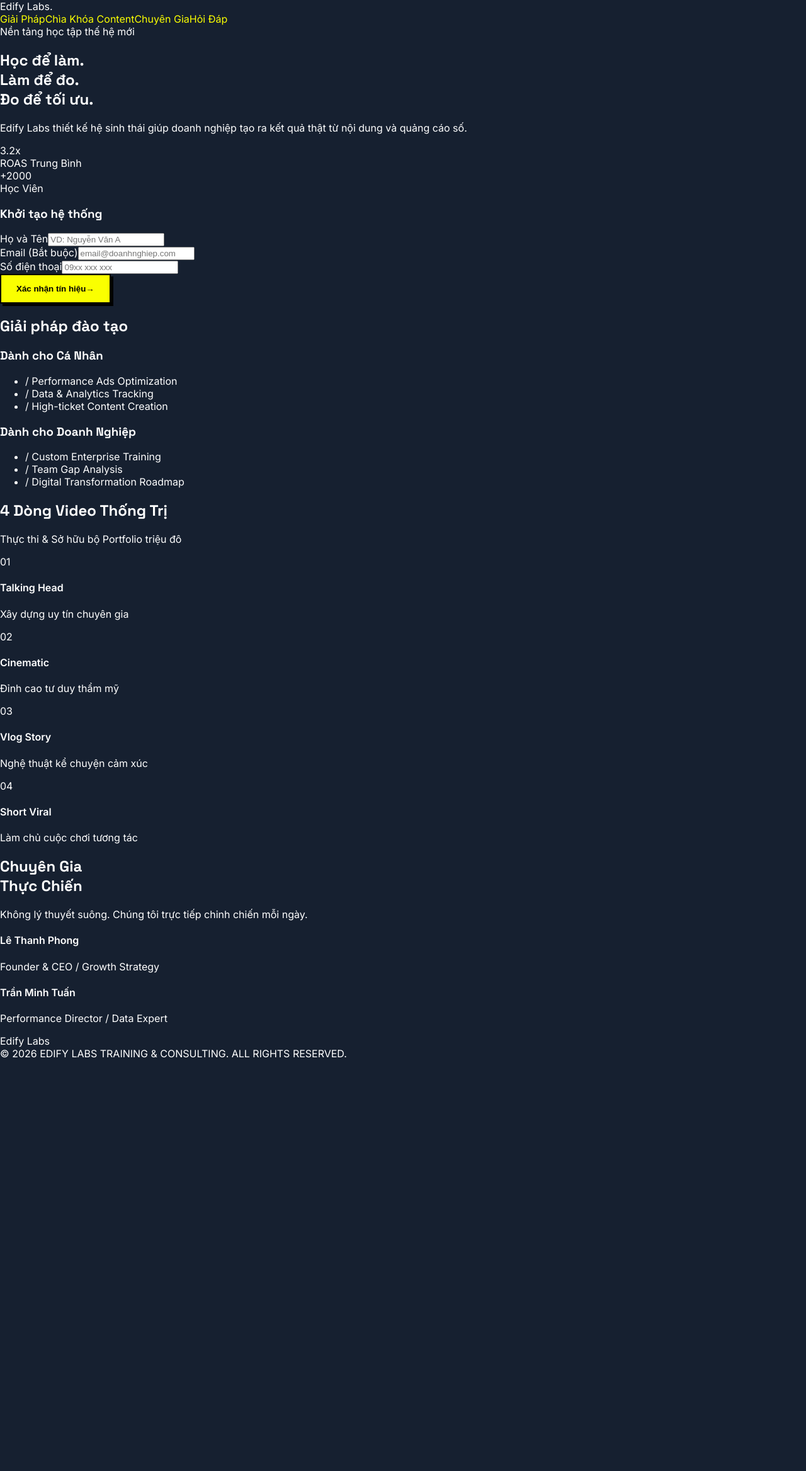
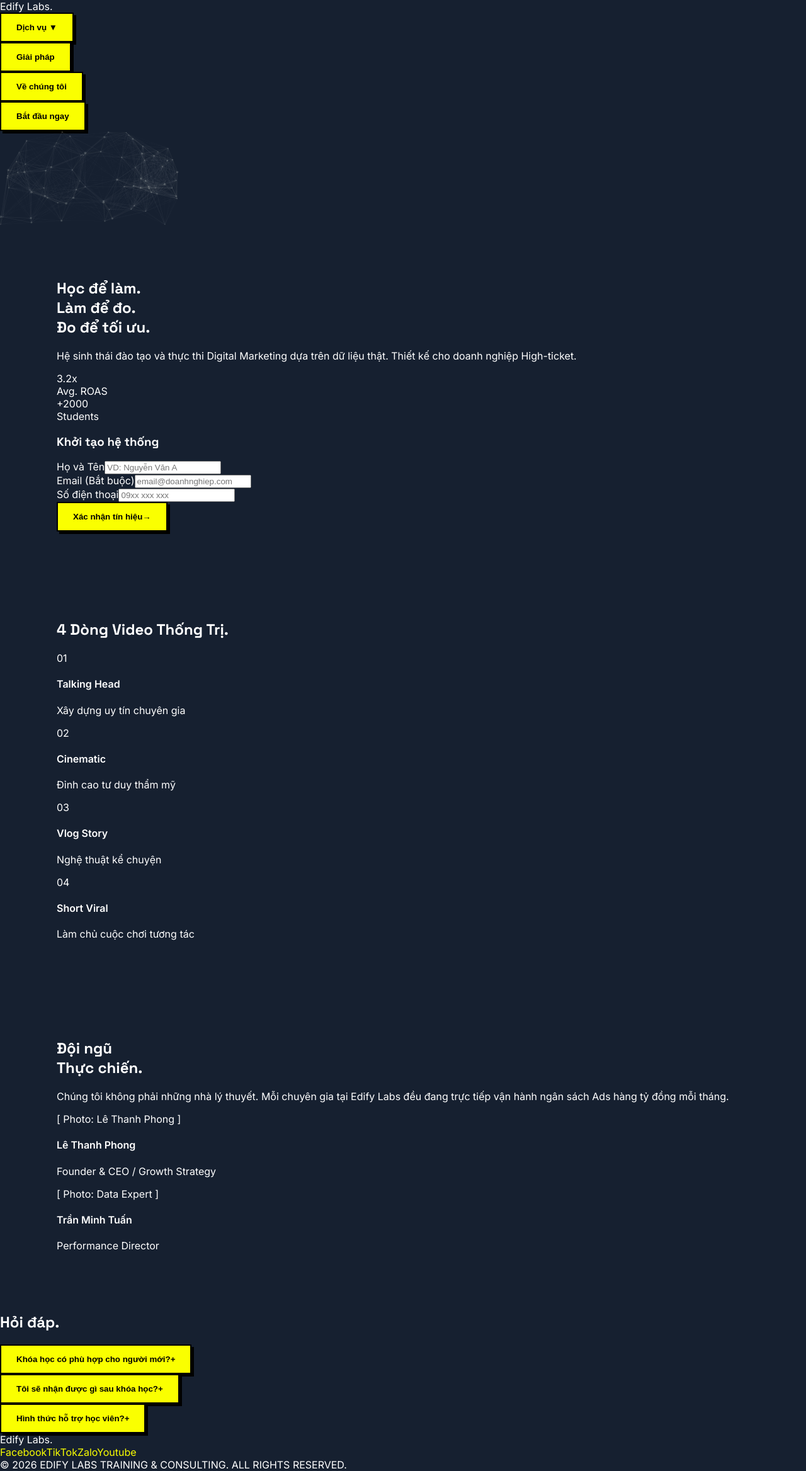
Before and after one commit to edifylabsinfo-ops/edify-website-2026, a React (Vite) app: page /courses in a window 1280 px wide. Shown: the whole page at 63% size. Before the commit the page ends 1683 px from the top, so only its background shows below. Built offline with nearby package versions, Linux system fonts and the light colour scheme.

Commit message:
Update App.jsx

```diff
--- a/src/App.jsx
+++ b/src/App.jsx
@@ -1,131 +1,225 @@
-import React from 'react';
+import React, { useState, useEffect, useRef } from 'react';
 import LeadForm from './components/LeadForm';
 
-export default function Home() {
+// --- SUB-COMPONENTS ---
+
+const NavItem = ({ title, children }) => {
+  const [isOpen, setIsOpen] = useState(false);
   return (
-    <div className="min-h-screen bg-[#163020] text-[#EEF0E5] font-sans selection:bg-[#EEF0E5] selection:text-[#163020]">
+    <div className="relative group" onMouseEnter={() => setIsOpen(true)} onMouseLeave={() => setIsOpen(false)}>
+      <button className="flex items-center gap-2 text-[11px] tracking-[0.2em] uppercase opacity-70 hover:opacity-100 transition-all py-4">
+        {title} {children && <span className="text-[8px]">▼</span>}
+      </button>
+      {children && isOpen && (
+        <div className="absolute top-full left-0 w-64 bg-[#163020] border border-[#EEF0E5]/10 p-4 z-50 animate-fadeIn">
+          {children}
+        </div>
+      )}
+    </div>
+  );
+};
 
-      {/* 1. NAVIGATION BAR */}
-      <nav className="fixed top-0 w-full z-50 bg-[#163020]/90 backdrop-blur-md border-b border-[#EEF0E5]/10 px-6 py-4 flex justify-between items-center">
-        <div className="text-xl font-serif tracking-[0.3em] uppercase font-bold">Edify Labs.</div>
-        <div className="hidden md:flex gap-10 text-[10px] tracking-[0.2em] uppercase opacity-70">
-          <a href="#solutions" className="hover:text-white transition-colors">Giải Pháp</a>
-          <a href="#content" className="hover:text-white transition-colors">Chìa Khóa Content</a>
-          <a href="#team" className="hover:text-white transition-colors">Chuyên Gia</a>
-          <a href="#faq" className="hover:text-white transition-colors">Hỏi Đáp</a>
+const FAQItem = ({ question, answer }) => {
+  const [isOpen, setIsOpen] = useState(false);
+  return (
+    <div className="border-b border-[#EEF0E5]/10 py-6">
+      <button onClick={() => setIsOpen(!isOpen)} className="w-full flex justify-between items-center text-left group">
+        <span className={`text-sm md:text-base font-serif uppercase tracking-widest transition-all ${isOpen ? 'text-[#EEF0E5]' : 'text-[#EEF0E5]/60'}`}>
+          {question}
+        </span>
+        <span className="text-xl opacity-30 group-hover:opacity-100">{isOpen ? '−' : '+'}</span>
+      </button>
+      {isOpen && (
+        <div className="mt-4 text-[12px] tracking-widest uppercase leading-relaxed text-[#EEF0E5]/50 animate-fadeIn">
+          {answer}
         </div>
+      )}
+    </div>
+  );
+};
+
+// --- MAIN APP ---
+
+export default function App() {
+  const [scrolled, setScrolled] = useState(false);
+  const canvasRef = useRef(null);
+
+  // Logic Particle Canvas (Hồi sinh từ bản cũ)
+  useEffect(() => {
+    const canvas = canvasRef.current;
+    if (!canvas) return;
+    const ctx = canvas.getContext('2d');
+    let pts = [];
+    const resize = () => {
+      canvas.width = canvas.offsetWidth;
+      canvas.height = canvas.offsetHeight;
+    };
+    resize();
+    window.addEventListener('resize', resize);
+
+    for (let i = 0; i < 80; i++) {
+      pts.push({
+        x: Math.random() * canvas.width,
+        y: Math.random() * canvas.height,
+        vx: (Math.random() - 0.5) * 0.3,
+        vy: (Math.random() - 0.5) * 0.3,
+        r: Math.random() * 1.5 + 0.5,
+      });
+    }
+
+    const animate = () => {
+      ctx.clearRect(0, 0, canvas.width, canvas.height);
+      pts.forEach((p, i) => {
+        p.x += p.vx; p.y += p.vy;
+        if (p.x < 0 || p.x > canvas.width) p.vx *= -1;
+        if (p.y < 0 || p.y > canvas.height) p.vy *= -1;
+        ctx.beginPath();
+        ctx.arc(p.x, p.y, p.r, 0, Math.PI * 2);
+        ctx.fillStyle = 'rgba(238, 240, 229, 0.15)';
+        ctx.fill();
+        for (let j = i + 1; j < pts.length; j++) {
+          const q = pts[j];
+          const d = Math.hypot(p.x - q.x, p.y - q.y);
+          if (d < 100) {
+            ctx.beginPath(); ctx.moveTo(p.x, p.y); ctx.lineTo(q.x, q.y);
+            ctx.strokeStyle = `rgba(238, 240, 229, ${0.1 * (1 - d / 100)})`;
+            ctx.lineWidth = 0.5; ctx.stroke();
+          }
+        }
+      });
+      requestAnimationFrame(animate);
+    };
+    animate();
+    return () => window.removeEventListener('resize', resize);
+  }, []);
+
+  useEffect(() => {
+    const handleScroll = () => setScrolled(window.scrollY > 50);
+    window.addEventListener('scroll', handleScroll);
+    return () => window.removeEventListener('scroll', handleScroll);
+  }, []);
+
+  return (
+    <div className="bg-[#163020] text-[#EEF0E5] font-sans selection:bg-[#EEF0E5] selection:text-[#163020]">
+
+      {/* NAVIGATION */}
+      <nav className={`fixed top-0 w-full z-50 transition-all duration-500 px-6 md:px-12 py-6 flex justify-between items-center ${scrolled ? 'bg-[#163020]/95 backdrop-blur-md border-b border-[#EEF0E5]/10 py-4' : 'bg-transparent'}`}>
+        <div className="text-xl font-serif tracking-[0.4em] uppercase font-bold">Edify Labs.</div>
+        <div className="hidden lg:flex gap-10">
+          <NavItem title="Dịch vụ">
+            <div className="space-y-4 text-[10px] tracking-widest uppercase">
+              <a href="#" className="block opacity-60 hover:opacity-100">/ Agency</a>
+              <a href="#" className="block opacity-60 hover:opacity-100">/ Studio Production</a>
+              <a href="#" className="block opacity-60 hover:opacity-100">/ E-Learning Platform</a>
+            </div>
+          </NavItem>
+          <NavItem title="Giải pháp" />
+          <NavItem title="Về chúng tôi" />
+        </div>
+        <button className="bg-[#EEF0E5] text-[#163020] px-6 py-2 text-[10px] font-bold tracking-widest uppercase hover:bg-white transition-all rounded-none">
+          Bắt đầu ngay
+        </button>
       </nav>
 
-      {/* 2. HERO SECTION (Học để làm...) */}
-      <section className="pt-40 pb-20 px-6 md:px-12 max-w-7xl mx-auto grid grid-cols-1 lg:grid-cols-2 gap-16 items-center">
+      {/* HERO SECTION */}
+      <section className="relative min-h-screen flex items-center pt-20 overflow-hidden">
+        <canvas ref={canvasRef} className="absolute inset-0 z-0 opacity-40" />
+        <div className="container mx-auto px-6 md:px-12 grid grid-cols-1 lg:grid-cols-2 gap-20 items-center relative z-10">
           <div className="space-y-10">
-          <div className="inline-block border border-[#EEF0E5]/30 px-4 py-1 text-[10px] tracking-[0.3em] uppercase opacity-60">
-            Nền tảng học tập thế hệ mới
-          </div>
-          <h1 className="text-5xl md:text-8xl font-serif leading-[1.1] uppercase tracking-tighter">
+            <div className="w-12 h-[1px] bg-[#EEF0E5]/40"></div>
+            <h1 className="text-6xl md:text-8xl font-serif leading-none uppercase tracking-tighter">
               Học để làm.<br />
               <span className="text-[#EEF0E5]/30 italic">Làm để đo.</span><br />
               Đo để tối ưu.
             </h1>
-          <p className="text-sm md:text-base leading-relaxed tracking-widest uppercase opacity-60 max-w-lg">
-            Edify Labs thiết kế hệ sinh thái giúp doanh nghiệp tạo ra kết quả thật từ nội dung và quảng cáo số.
+            <p className="text-[11px] md:text-xs tracking-[0.3em] uppercase leading-relaxed opacity-60 max-w-md">
+              Hệ sinh thái đào tạo và thực thi Digital Marketing dựa trên dữ liệu thật. Thiết kế cho doanh nghiệp High-ticket.
             </p>
-          {/* STATS MINI */}
-          <div className="grid grid-cols-2 md:grid-cols-4 gap-8 pt-10 border-t border-[#EEF0E5]/10">
-            <div>
-              <div className="text-2xl font-serif">3.2x</div>
-              <div className="text-[8px] tracking-widest uppercase opacity-40">ROAS Trung Bình</div>
-            </div>
-            <div>
-              <div className="text-2xl font-serif">+2000</div>
-              <div className="text-[8px] tracking-widest uppercase opacity-40">Học Viên</div>
-            </div>
+            <div className="flex gap-12 pt-6">
+              <div><div className="text-3xl font-serif">3.2x</div><div className="text-[8px] tracking-widest uppercase opacity-40">Avg. ROAS</div></div>
+              <div><div className="text-3xl font-serif">+2000</div><div className="text-[8px] tracking-widest uppercase opacity-40">Students</div></div>
             </div>
           </div>
           <div className="relative">
-          <div className="absolute -inset-4 bg-[#EEF0E5]/5 blur-2xl"></div>
-          <LeadForm campaignName="Home_Rebuild_2026" />
+            <div className="absolute -inset-10 bg-[#EEF0E5]/5 blur-[120px] rounded-full"></div>
+            <LeadForm campaignName="Rebuild_Homepage_2026" />
+          </div>
         </div>
       </section>
 
-      {/* 3. SOLUTIONS SECTION */}
-      <section id="solutions" className="py-24 border-t border-[#EEF0E5]/10 bg-[#12281a]">
-        <div className="max-w-7xl mx-auto px-6 md:px-12">
-          <div className="mb-20">
-            <h2 className="text-3xl font-serif uppercase tracking-widest mb-4">Giải pháp đào tạo</h2>
-            <div className="w-20 h-[1px] bg-[#EEF0E5]"></div>
+      {/* 4 VIDEO FORMATS SECTION (THE CORE) */}
+      <section className="py-32 border-y border-[#EEF0E5]/10 bg-[#12281a]">
+        <div className="container mx-auto px-6 md:px-12">
+          <div className="mb-20 text-center">
+            <h2 className="text-4xl md:text-6xl font-serif uppercase tracking-tight">4 Dòng Video <span className="text-[#EEF0E5]/30">Thống Trị.</span></h2>
           </div>
+          <div className="grid grid-cols-1 md:grid-cols-2 lg:grid-cols-4 gap-px bg-[#EEF0E5]/10 border border-[#EEF0E5]/10">
+            {[
+              { id: '01', title: 'Talking Head', desc: 'Xây dựng uy tín chuyên gia' },
+              { id: '02', title: 'Cinematic', desc: 'Đỉnh cao tư duy thẩm mỹ' },
+              { id: '03', title: 'Vlog Story', desc: 'Nghệ thuật kể chuyện' },
+              { id: '04', title: 'Short Viral', desc: 'Làm chủ cuộc chơi tương tác' }
+            ].map(item => (
+              <div key={item.id} className="bg-[#163020] p-10 space-y-12 hover:bg-[#EEF0E5] hover:text-[#163020] transition-all duration-700 group">
+                <div className="text-4xl font-serif opacity-10 group-hover:opacity-100">{item.id}</div>
+                <div>
+                  <h4 className="text-lg font-serif uppercase tracking-widest mb-3">{item.title}</h4>
+                  <p className="text-[10px] tracking-widest uppercase opacity-50 group-hover:opacity-100">{item.desc}</p>
+                </div>
+              </div>
+            ))}
+          </div>
+        </div>
+      </section>
 
-          <div className="grid grid-cols-1 md:grid-cols-2 gap-px bg-[#EEF0E5]/10 border border-[#EEF0E5]/10">
-            <div className="bg-[#163020] p-12 space-y-6">
-              <h3 className="text-xl font-serif uppercase tracking-widest text-[#EEF0E5]/50">Dành cho Cá Nhân</h3>
-              <ul className="space-y-4 text-xs tracking-[0.2em] uppercase opacity-70">
-                <li>/ Performance Ads Optimization</li>
-                <li>/ Data & Analytics Tracking</li>
-                <li>/ High-ticket Content Creation</li>
-              </ul>
+      {/* TEAM SECTION */}
+      <section className="py-32 container mx-auto px-6 md:px-12">
+        <div className="grid grid-cols-1 lg:grid-cols-3 gap-20">
+          <div className="space-y-6">
+            <h2 className="text-4xl font-serif uppercase">Đội ngũ <br /> Thực chiến.</h2>
+            <p className="text-[10px] tracking-widest uppercase opacity-40 leading-loose">
+              Chúng tôi không phải những nhà lý thuyết. Mỗi chuyên gia tại Edify Labs đều đang trực tiếp vận hành ngân sách Ads hàng tỷ đồng mỗi tháng.
+            </p>
           </div>
-            <div className="bg-[#163020] p-12 space-y-6">
-              <h3 className="text-xl font-serif uppercase tracking-widest text-[#EEF0E5]/50">Dành cho Doanh Nghiệp</h3>
-              <ul className="space-y-4 text-xs tracking-[0.2em] uppercase opacity-70">
-                <li>/ Custom Enterprise Training</li>
-                <li>/ Team Gap Analysis</li>
-                <li>/ Digital Transformation Roadmap</li>
-              </ul>
+          <div className="lg:col-span-2 grid grid-cols-1 md:grid-cols-2 gap-12">
+            <div className="space-y-6">
+              <div className="aspect-[4/5] bg-[#EEF0E5]/5 border border-[#EEF0E5]/10 grayscale hover:grayscale-0 transition-all duration-1000 flex items-center justify-center text-[8px] tracking-[0.5em] uppercase opacity-20">[ Photo: Lê Thanh Phong ]</div>
+              <div>
+                <h4 className="font-serif uppercase tracking-widest">Lê Thanh Phong</h4>
+                <p className="text-[9px] tracking-widest uppercase opacity-40 italic">Founder & CEO / Growth Strategy</p>
+              </div>
+            </div>
+            <div className="space-y-6">
+              <div className="aspect-[4/5] bg-[#EEF0E5]/5 border border-[#EEF0E5]/10 grayscale hover:grayscale-0 transition-all duration-1000 flex items-center justify-center text-[8px] tracking-[0.5em] uppercase opacity-20">[ Photo: Data Expert ]</div>
+              <div>
+                <h4 className="font-serif uppercase tracking-widest">Trần Minh Tuấn</h4>
+                <p className="text-[9px] tracking-widest uppercase opacity-40 italic">Performance Director</p>
+              </div>
             </div>
           </div>
         </div>
       </section>
 
-      {/* 4. CHÌA KHÓA CONTENT (4 Dòng Video) */}
-      <section id="content" className="py-24 max-w-7xl mx-auto px-6 md:px-12">
-        <div className="text-center mb-20 space-y-4">
-          <h2 className="text-4xl md:text-6xl font-serif uppercase tracking-tighter">4 Dòng Video Thống Trị</h2>
-          <p className="text-[10px] tracking-[0.3em] uppercase opacity-50">Thực thi & Sở hữu bộ Portfolio triệu đô</p>
-        </div>
-
-        <div className="grid grid-cols-1 md:grid-cols-4 gap-6">
-          {[
-            { id: '01', title: 'Talking Head', desc: 'Xây dựng uy tín chuyên gia' },
-            { id: '02', title: 'Cinematic', desc: 'Đỉnh cao tư duy thẩm mỹ' },
-            { id: '03', title: 'Vlog Story', desc: 'Nghệ thuật kể chuyện cảm xúc' },
-            { id: '04', title: 'Short Viral', desc: 'Làm chủ cuộc chơi tương tác' }
-          ].map((item) => (
-            <div key={item.id} className="border border-[#EEF0E5]/10 p-8 hover:bg-[#EEF0E5] hover:text-[#163020] transition-all duration-500 group cursor-default">
-              <div className="text-3xl font-serif mb-12 opacity-20 group-hover:opacity-100">{item.id}</div>
-              <h4 className="text-lg font-serif uppercase mb-4 tracking-widest">{item.title}</h4>
-              <p className="text-[10px] tracking-widest uppercase opacity-60 group-hover:opacity-100">{item.desc}</p>
-            </div>
-          ))}
-        </div>
-      </section>
-
-      {/* 5. TEAM EXPERTS */}
-      <section id="team" className="py-24 bg-[#12281a] border-y border-[#EEF0E5]/10 px-6">
-        <div className="max-w-7xl mx-auto grid grid-cols-1 md:grid-cols-3 gap-16">
-          <div className="space-y-6">
-            <h2 className="text-4xl font-serif uppercase leading-none">Chuyên Gia <br /> Thực Chiến</h2>
-            <p className="text-xs tracking-widest uppercase opacity-40">Không lý thuyết suông. Chúng tôi trực tiếp chinh chiến mỗi ngày.</p>
-          </div>
-          <div className="md:col-span-2 grid grid-cols-1 md:grid-cols-2 gap-12">
-             <div className="space-y-4">
-                <div className="aspect-[4/5] bg-neutral-900 grayscale hover:grayscale-0 transition-all duration-700"></div>
-                <h4 className="font-serif uppercase tracking-widest">Lê Thanh Phong</h4>
-                <p className="text-[10px] tracking-widest uppercase opacity-50 italic">Founder & CEO / Growth Strategy</p>
-             </div>
-             <div className="space-y-4">
-                <div className="aspect-[4/5] bg-neutral-900 grayscale hover:grayscale-0 transition-all duration-700"></div>
-                <h4 className="font-serif uppercase tracking-widest">Trần Minh Tuấn</h4>
-                <p className="text-[10px] tracking-widest uppercase opacity-50 italic">Performance Director / Data Expert</p>
-             </div>
-          </div>
+      {/* FAQ SECTION */}
+      <section className="py-32 bg-[#12281a] border-t border-[#EEF0E5]/10">
+        <div className="max-w-3xl mx-auto px-6">
+          <h2 className="text-3xl font-serif uppercase tracking-widest mb-16 text-center">Hỏi đáp.</h2>
+          <FAQItem question="Khóa học có phù hợp cho người mới?" answer="Quy trình đào tạo tại Edify Labs được thiết kế theo lộ trình 'Cầm tay chỉ việc', giúp người mới bắt đầu có thể tạo ra kết quả thực tế ngay trong tuần đầu tiên." />
+          <FAQItem question="Tôi sẽ nhận được gì sau khóa học?" answer="Hệ thống tư duy Performance, bộ Portfolio video chuẩn cinematic và chứng chỉ xác nhận năng lực thực chiến từ Edify Labs." />
+          <FAQItem question="Hình thức hỗ trợ học viên?" answer="Hệ thống Mentor 1-1 hỗ trợ trực tiếp qua group kín và các buổi Live Workshop hàng tuần để xử lý vấn đề thực tế." />
         </div>
       </section>
 
       {/* FOOTER */}
-      <footer className="py-20 px-6 md:px-12 text-center border-t border-[#EEF0E5]/10">
-        <div className="text-3xl font-serif tracking-[0.5em] uppercase mb-8">Edify Labs</div>
-        <div className="text-[9px] tracking-[0.4em] uppercase opacity-30">
+      <footer className="py-20 border-t border-[#EEF0E5]/10 text-center">
+        <div className="text-3xl font-serif tracking-[0.5em] uppercase mb-10">Edify Labs.</div>
+        <div className="flex justify-center gap-8 text-[10px] tracking-[0.2em] uppercase opacity-30 mb-10">
+          <a href="#">Facebook</a>
+          <a href="#">TikTok</a>
+          <a href="#">Zalo</a>
+          <a href="#">Youtube</a>
+        </div>
+        <div className="text-[8px] tracking-[0.4em] uppercase opacity-20">
           © 2026 EDIFY LABS TRAINING & CONSULTING. ALL RIGHTS RESERVED.
         </div>
       </footer>
```
Lines whose indentation alone changed are shown as unchanged.
